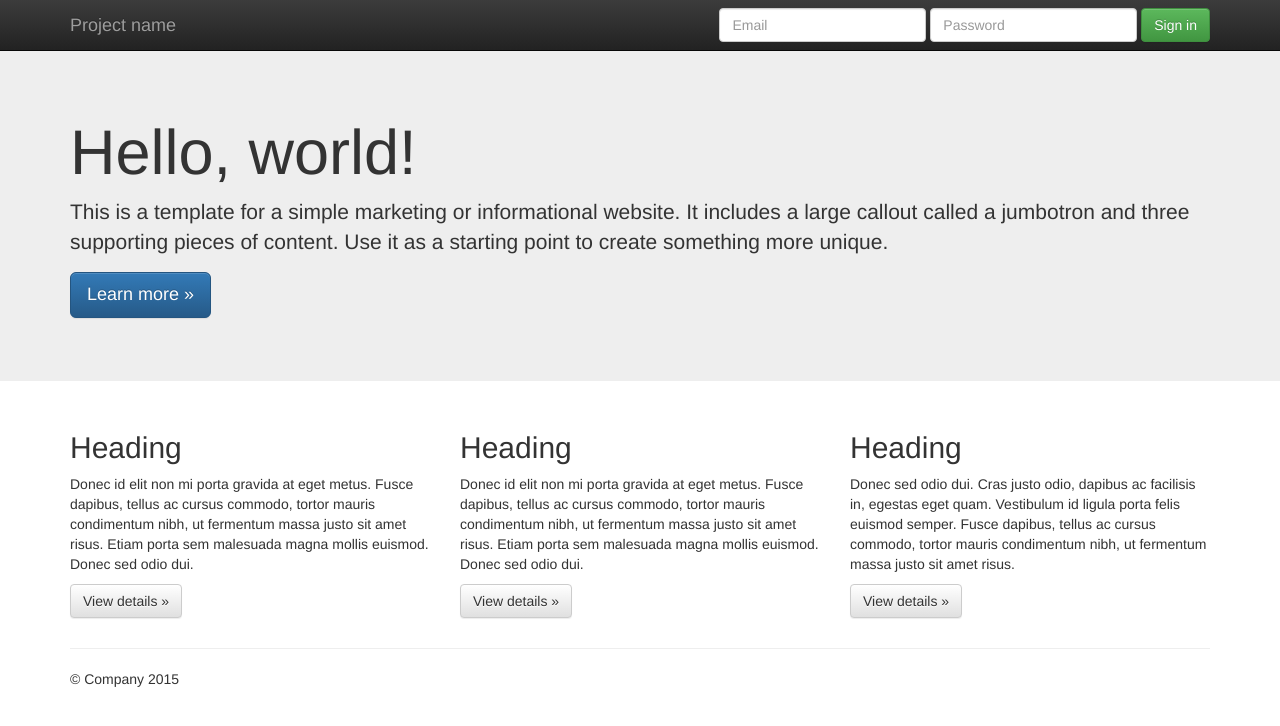
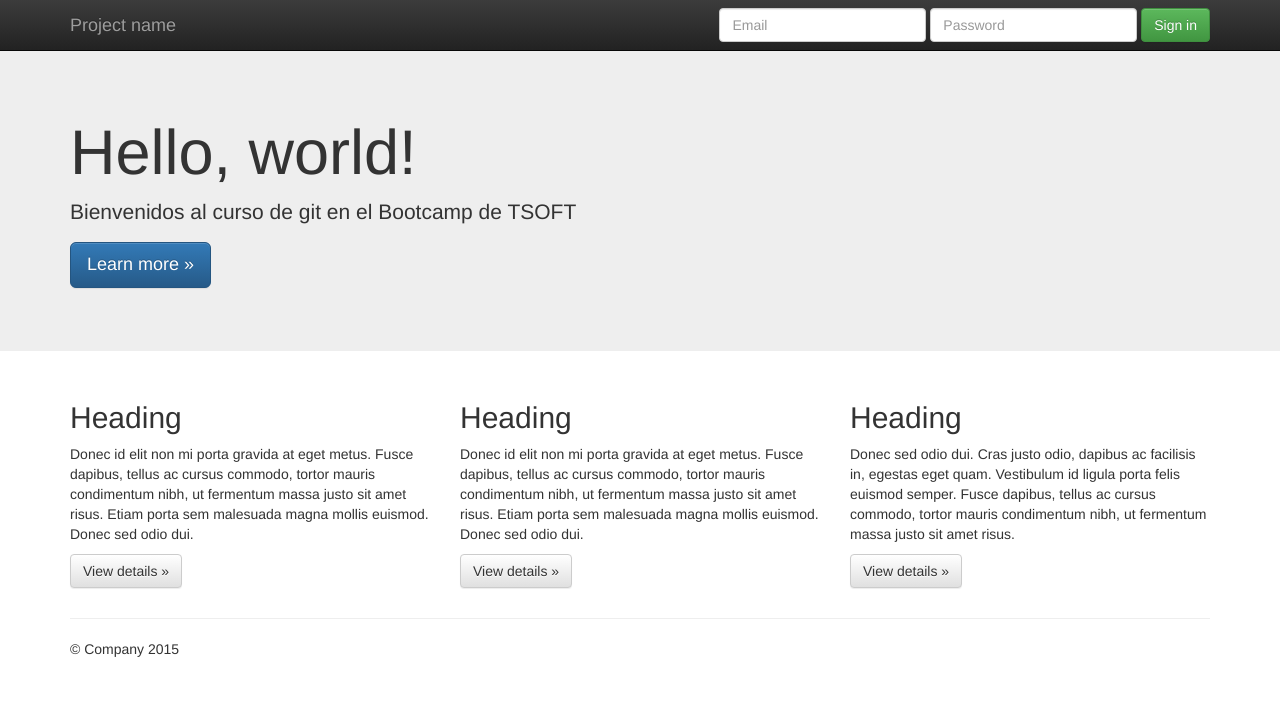
Before and after one commit to Lucia-Galbiatti/BootCamp12Git, a plain HTML site: page index.html in a window 1280 px wide. Drawn offline with nearby package versions, Linux system fonts and the light colour scheme.

Commit message:
nuevo cambio

```diff
--- a/index.html
+++ b/index.html
@@ -56,7 +56,7 @@
     <div class="jumbotron">
       <div class="container">
         <h1>Hello, world!</h1>
-        <p>This is a template for a simple marketing or informational website. It includes a large callout called a jumbotron and three supporting pieces of content. Use it as a starting point to create something more unique.</p>
+        <p>Bienvenidos al curso de git en el Bootcamp de TSOFT</p>
         <p><a class="btn btn-primary btn-lg" href="#" role="button">Learn more &raquo;</a></p>
       </div>
     </div>
```
